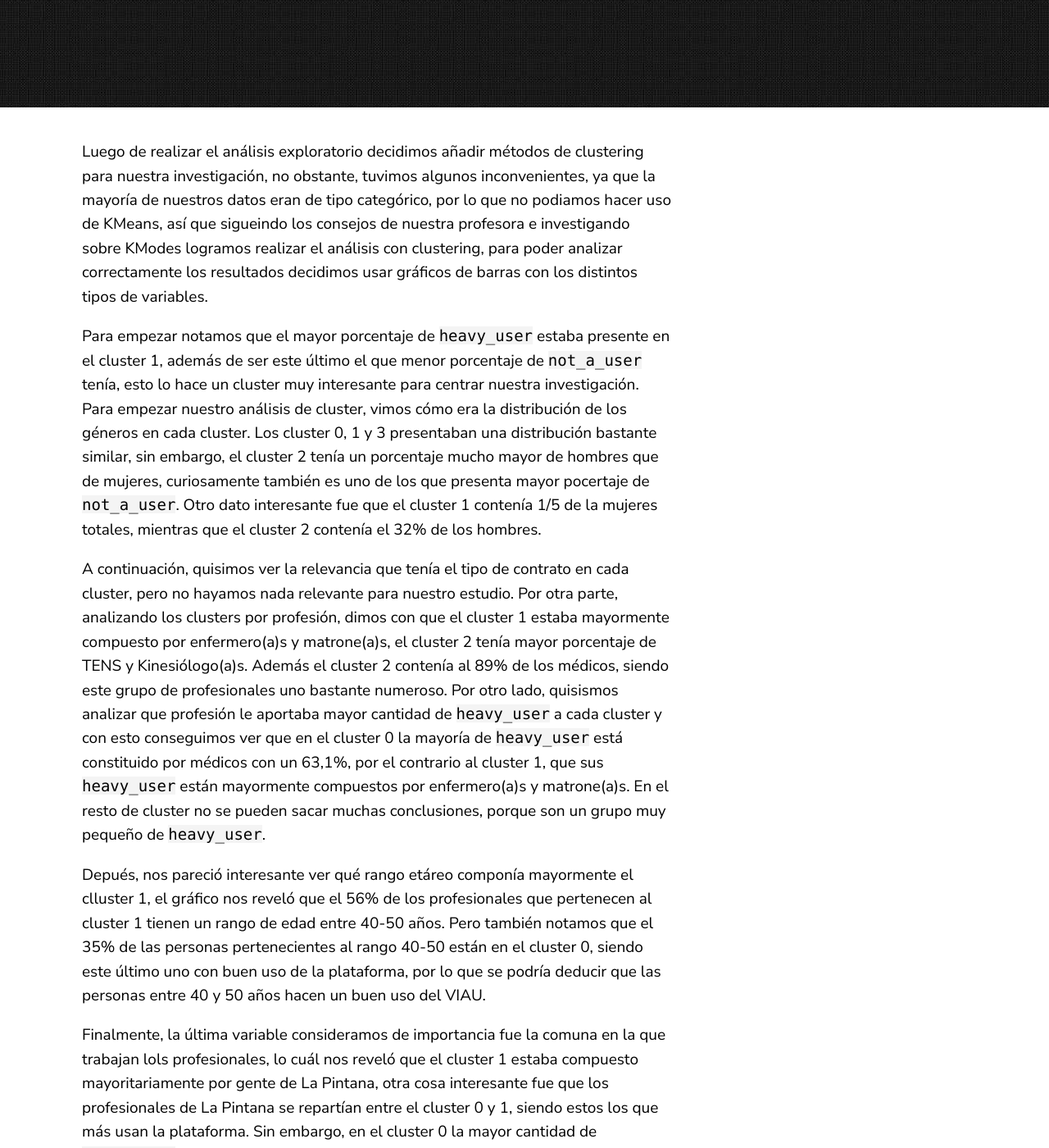
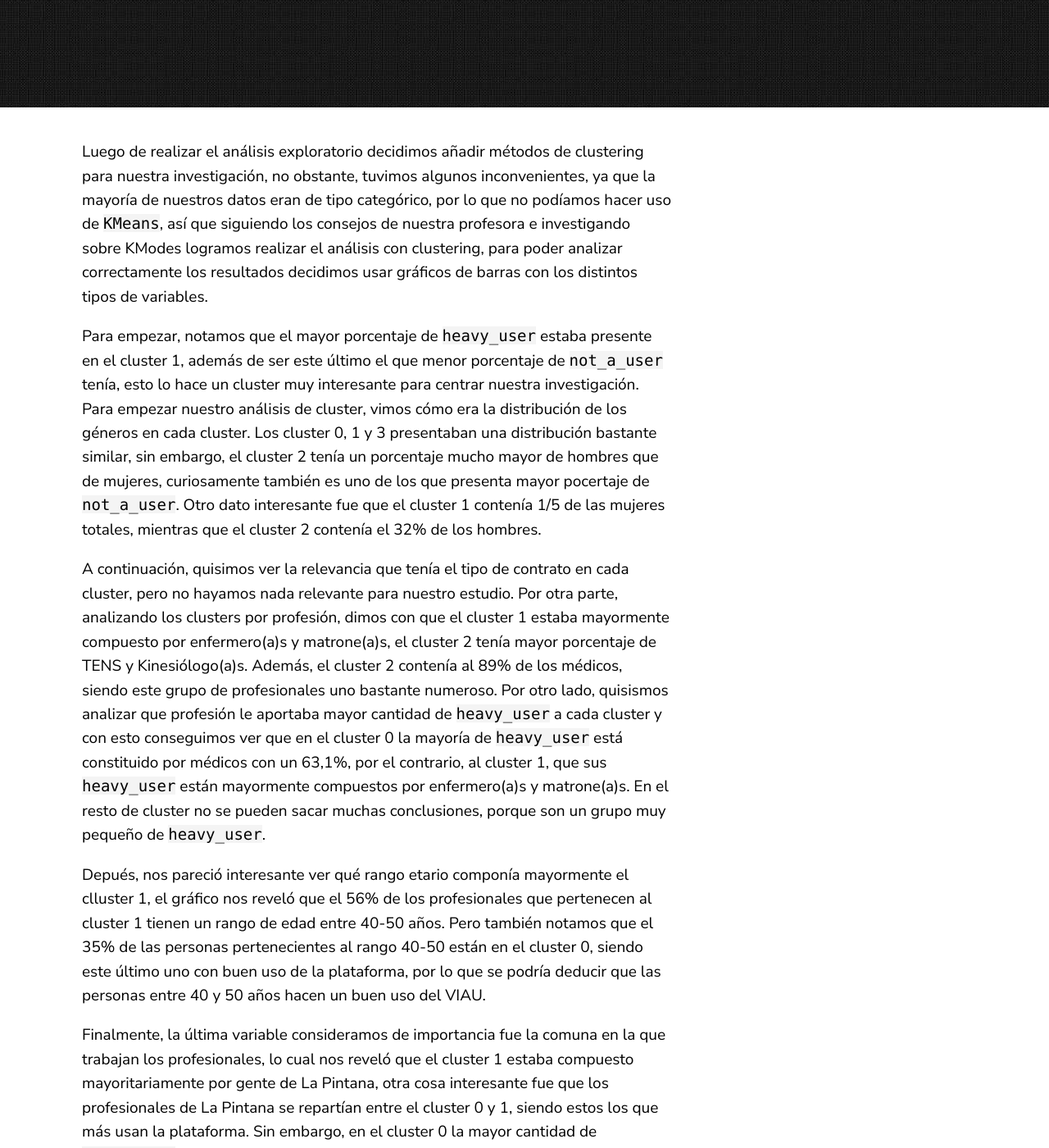
Before and after one commit to mariajoseOB/proyecto-viau-public1, a Jekyll site: the page built from _posts/2021-12-13-Análisis-de-datos.markdown, in a window 1280 px wide and 1400 px high, scrolled down 241 px. Shown: the whole window at 82% size. Built offline with Jekyll 4.4.1, drawn with Linux system fonts in a browser that asks for light colours.

Commit message:
Update 2021-12-13-Análisis-de-datos.markdown

````diff
--- a/_posts/2021-12-13-Análisis-de-datos.markdown
+++ b/_posts/2021-12-13-Análisis-de-datos.markdown
@@ -3,12 +3,12 @@ layout: post
 tittle: "Análisis de datos"
 date: 2021-12-13 15:34:36 +0530
 ---
-Luego de realizar el análisis exploratorio decidimos añadir métodos de clustering para nuestra investigación, no obstante, tuvimos algunos inconvenientes, ya que la mayoría de nuestros datos eran de tipo categórico, por lo que no podiamos hacer uso de KMeans, así que sigueindo los consejos de nuestra profesora e investigando sobre KModes logramos realizar el análisis con clustering, para poder analizar correctamente los resultados decidimos usar gráficos de barras con los distintos tipos de variables.
+Luego de realizar el análisis exploratorio decidimos añadir métodos de clustering para nuestra investigación, no obstante, tuvimos algunos inconvenientes, ya que la mayoría de nuestros datos eran de tipo categórico, por lo que no podíamos hacer uso de `KMeans`, así que siguiendo los consejos de nuestra profesora e investigando sobre KModes logramos realizar el análisis con clustering, para poder analizar correctamente los resultados decidimos usar gráficos de barras con los distintos tipos de variables.
 
-Para empezar notamos que el mayor porcentaje de ```heavy_user``` estaba presente en el cluster 1, además de ser este último el que menor porcentaje de ```not_a_user``` tenía, esto lo hace un cluster muy interesante para centrar nuestra investigación. Para empezar nuestro análisis de cluster, vimos cómo era la distribución de los géneros en cada cluster. Los cluster 0, 1 y 3 presentaban una distribución bastante similar, sin embargo, el cluster 2 tenía un porcentaje mucho mayor de hombres que de mujeres, curiosamente también es uno de los que presenta mayor pocertaje de `not_a_user`. Otro dato interesante fue que el cluster 1 contenía 1/5 de la mujeres totales, mientras que el cluster 2 contenía el 32% de los hombres.
+Para empezar, notamos que el mayor porcentaje de `heavy_user` estaba presente en el cluster 1, además de ser este último el que menor porcentaje de `not_a_user` tenía, esto lo hace un cluster muy interesante para centrar nuestra investigación. Para empezar nuestro análisis de cluster, vimos cómo era la distribución de los géneros en cada cluster. Los cluster 0, 1 y 3 presentaban una distribución bastante similar, sin embargo, el cluster 2 tenía un porcentaje mucho mayor de hombres que de mujeres, curiosamente también es uno de los que presenta mayor pocertaje de `not_a_user`. Otro dato interesante fue que el cluster 1 contenía 1/5 de las mujeres totales, mientras que el cluster 2 contenía el 32% de los hombres.
 
-A continuación, quisimos ver la relevancia que tenía el tipo de contrato en cada cluster, pero no hayamos nada relevante para nuestro estudio. Por otra parte, analizando los clusters por profesión, dimos con que el cluster 1 estaba mayormente compuesto por enfermero(a)s y matrone(a)s, el cluster 2 tenía mayor porcentaje de TENS y Kinesiólogo(a)s. Además el cluster 2 contenía al 89% de los médicos, siendo este grupo de profesionales uno bastante numeroso. Por otro lado, quisismos analizar que profesión le aportaba mayor cantidad de `heavy_user` a cada cluster y con esto conseguimos ver que en el cluster 0 la mayoría de `heavy_user` está constituido por médicos con un 63,1%, por el contrario al cluster 1, que sus `heavy_user` están mayormente compuestos por enfermero(a)s y matrone(a)s. En el resto de cluster no se pueden sacar muchas conclusiones, porque son un grupo muy pequeño de `heavy_user`.
+A continuación, quisimos ver la relevancia que tenía el tipo de contrato en cada cluster, pero no hayamos nada relevante para nuestro estudio. Por otra parte, analizando los clusters por profesión, dimos con que el cluster 1 estaba mayormente compuesto por enfermero(a)s y matrone(a)s, el cluster 2 tenía mayor porcentaje de TENS y Kinesiólogo(a)s. Además, el cluster 2 contenía al 89% de los médicos, siendo este grupo de profesionales uno bastante numeroso. Por otro lado, quisismos analizar que profesión le aportaba mayor cantidad de `heavy_user` a cada cluster y con esto conseguimos ver que en el cluster 0 la mayoría de `heavy_user` está constituido por médicos con un 63,1%, por el contrario, al cluster 1, que sus `heavy_user` están mayormente compuestos por enfermero(a)s y matrone(a)s. En el resto de cluster no se pueden sacar muchas conclusiones, porque son un grupo muy pequeño de `heavy_user`.
 
-Depués, nos pareció interesante ver qué rango etáreo componía mayormente el clluster 1, el gráfico nos reveló que el 56% de los profesionales que pertenecen al cluster 1 tienen un rango de edad entre 40-50 años. Pero también notamos que el 35% de las personas pertenecientes al rango 40-50 están en el cluster 0, siendo este último uno con buen uso de la plataforma, por lo que se podría deducir que las personas entre 40 y 50 años hacen un buen uso del VIAU.
+Depués, nos pareció interesante ver qué rango etario componía mayormente el clluster 1, el gráfico nos reveló que el 56% de los profesionales que pertenecen al cluster 1 tienen un rango de edad entre 40-50 años. Pero también notamos que el 35% de las personas pertenecientes al rango 40-50 están en el cluster 0, siendo este último uno con buen uso de la plataforma, por lo que se podría deducir que las personas entre 40 y 50 años hacen un buen uso del VIAU.
 
-Finalmente, la última variable consideramos de importancia fue la comuna en la que trabajan lols profesionales, lo cuál nos reveló que el cluster 1 estaba compuesto mayoritariamente por gente de La Pintana, otra cosa interesante fue que los profesionales de La Pintana se repartían entre el cluster 0 y 1, siendo estos los que más usan la plataforma. Sin embargo, en el cluster 0 la mayor cantidad de `heavy_user` pertenece a La Florida.
+Finalmente, la última variable consideramos de importancia fue la comuna en la que trabajan los profesionales, lo cual nos reveló que el cluster 1 estaba compuesto mayoritariamente por gente de La Pintana, otra cosa interesante fue que los profesionales de La Pintana se repartían entre el cluster 0 y 1, siendo estos los que más usan la plataforma. Sin embargo, en el cluster 0 la mayor cantidad de `heavy_user` pertenece a La Florida.
````
